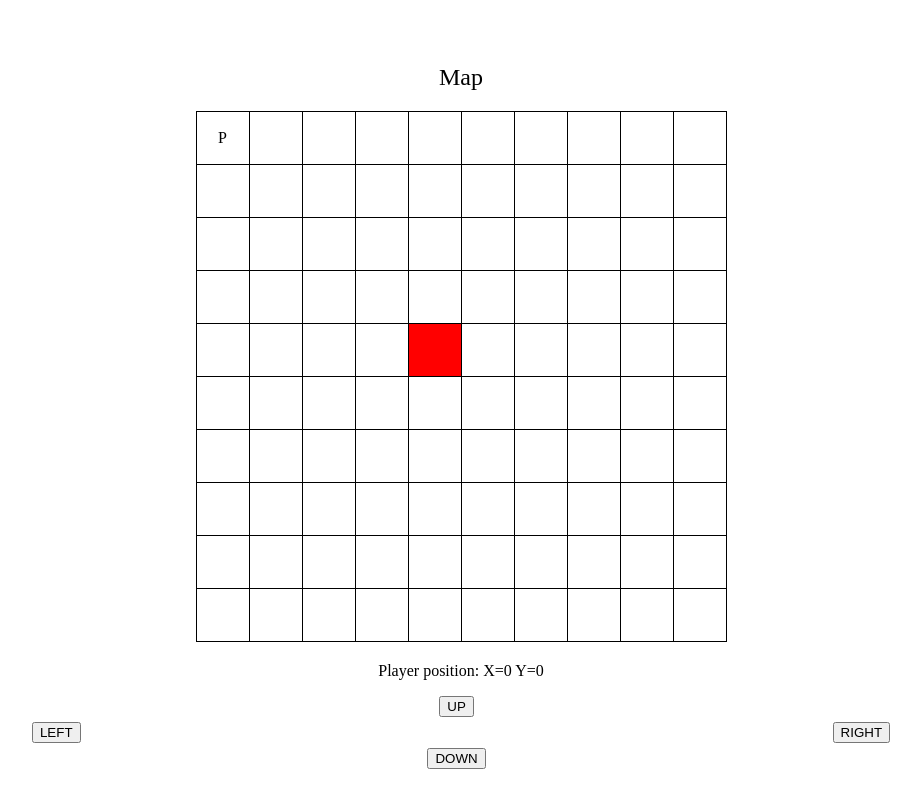
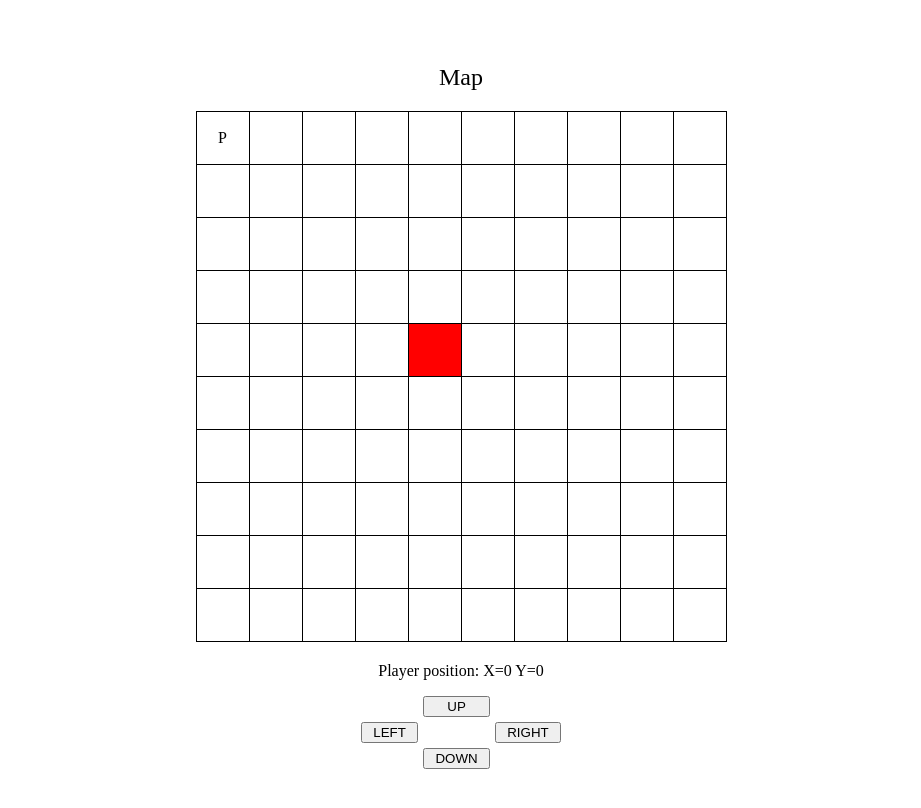
Before and after one commit to anndra17/IBM_Practice, a React (Vite) app: page / in a window 1280 px wide. Shown: the whole page, without its empty margins (179-1100 px from the left). Built offline with nearby package versions, Linux system fonts and the light colour scheme.

Commit message:
Rearrangement of controller buttons

```diff
--- a/src/App.jsx
+++ b/src/App.jsx
@@ -1,6 +1,6 @@
 // src/App.js
 import React from "react";
-import Counter from "./components/Counter";
+import PlayerController from "./components/PlayerController";
 import "./styles/App.css";
 import MapBase from "./components/MapBase";
 
@@ -8,7 +8,7 @@ function App() {
   return (
     <div className="App">
       <MapBase />
-      <Counter />
+      <PlayerController />
     </div>
   );
 }
--- a/src/components/Counter.jsx
+++ b/src/components/PlayerController.jsx
@@ -1,7 +1,8 @@
 import React from "react";
 import { connect } from "react-redux";
+import "./../styles/PlayerController.css";
 
-const Counter = ({ x, y, incrementX, decrementX, incrementY, decrementY }) => {
+const PlayerController = ({ x, y, incrementX, decrementX, incrementY, decrementY }) => {
   console.log(x, y);
   return (
     <div>
@@ -36,4 +37,4 @@ const mapDispatchToProps = (dispatch) => ({
   decrementY: () => dispatch({ type: "DOWN" })
 });
 
-export default connect(mapStateToProps, mapDispatchToProps)(Counter);
+export default connect(mapStateToProps, mapDispatchToProps)(PlayerController);
--- a/src/reducers/index.js
+++ b/src/reducers/index.js
@@ -3,7 +3,7 @@ const initialState = {
   y: 0
 };
 
-const counterReducer = (state = initialState, action) => {
+const playerControllerReducer = (state = initialState, action) => {
   switch (action.type) {
     case "DOWN":
       return { ...state, y: Math.max(state.y - 1, 0) };
@@ -18,4 +18,4 @@ const counterReducer = (state = initialState, action) => {
   }
 };
 
-export default counterReducer;
+export default playerControllerReducer;
--- a/src/store/store.js
+++ b/src/store/store.js
@@ -1,9 +1,9 @@
 // src/store/store.js
 import { configureStore } from '@reduxjs/toolkit';
-import counterReducer from '../reducers/index';
+import playerControllerReducer from '../reducers/index';
 
 const store = configureStore({
-  reducer: counterReducer,
+  reducer: playerControllerReducer,
 });
 
 export default store;
--- a/src/styles/App.css
+++ b/src/styles/App.css
@@ -43,30 +43,3 @@
 .read-the-docs {
   color: #888;
 }
-
-.controls {
-  display: grid;
-  grid-template-areas:
-    ". up ."
-    "left . right"
-    ". down .";
-  gap: 5px;
-  justify-items: center;
-  align-items: center;
-}
-
-.button.up {
-  grid-area: up;
-}
-
-.button.left {
-  grid-area: left;
-}
-
-.button.down {
-  grid-area: down;
-}
-
-.button.right {
-  grid-area: right;
-}
--- /dev/null
+++ b/src/styles/PlayerController.css
@@ -0,0 +1,27 @@
+.button.up {
+    grid-area: up;
+  }
+
+  .button.left {
+    grid-area: left;
+  }
+
+  .button.down {
+    grid-area: down;
+  }
+
+  .button.right {
+    grid-area: right;
+  }
+
+  .controls {
+    width: 200px;
+    margin-left: auto;
+    margin-right: auto;
+    gap: 5px;
+    display: grid;
+    grid-template-areas:
+    ". up ."
+    "left . right"
+    ". down .";
+  }
```
